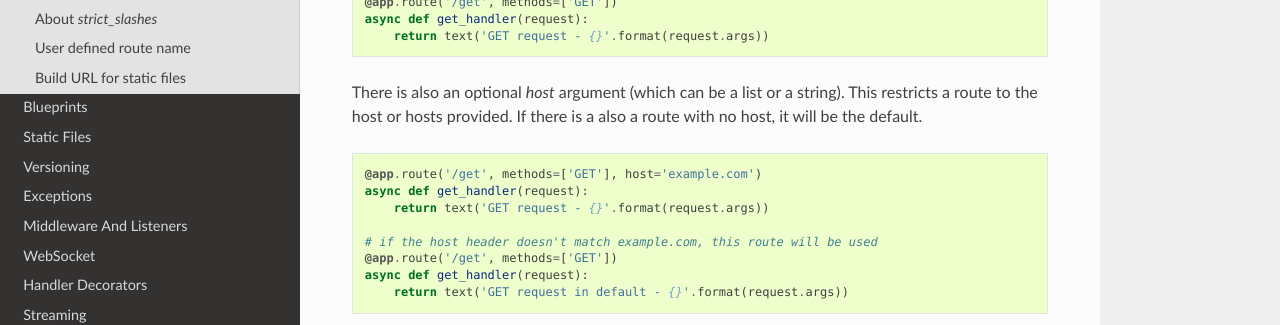
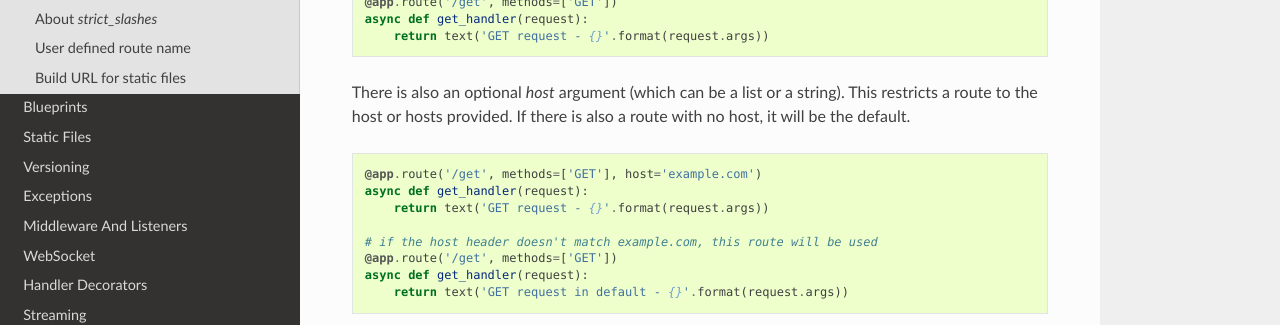
Before and after one commit to MalaBIna/helppier, a Sphinx documentation site: the page built from docs/sanic/routing.rst, in a window 1280 px wide and 900 px high, scrolled down 2632 px. Shown: the part 175-500 px from the top of the window. Built offline with Sphinx 7.4.7 and the Read the Docs theme 2.0.0, drawn with Linux system fonts in a browser that asks for light colours.

```diff
--- a/docs/sanic/routing.rst
+++ b/docs/sanic/routing.rst
@@ -133,7 +133,7 @@ which allows the handler function to work with any of the HTTP methods in the li
     async def get_handler(request):
         return text('GET request - {}'.format(request.args))
 
-There is also an optional `host` argument (which can be a list or a string). This restricts a route to the host or hosts provided. If there is a also a route with no host, it will be the default.
+There is also an optional `host` argument (which can be a list or a string). This restricts a route to the host or hosts provided. If there is also a route with no host, it will be the default.
 
 .. code-block:: python
 
```
